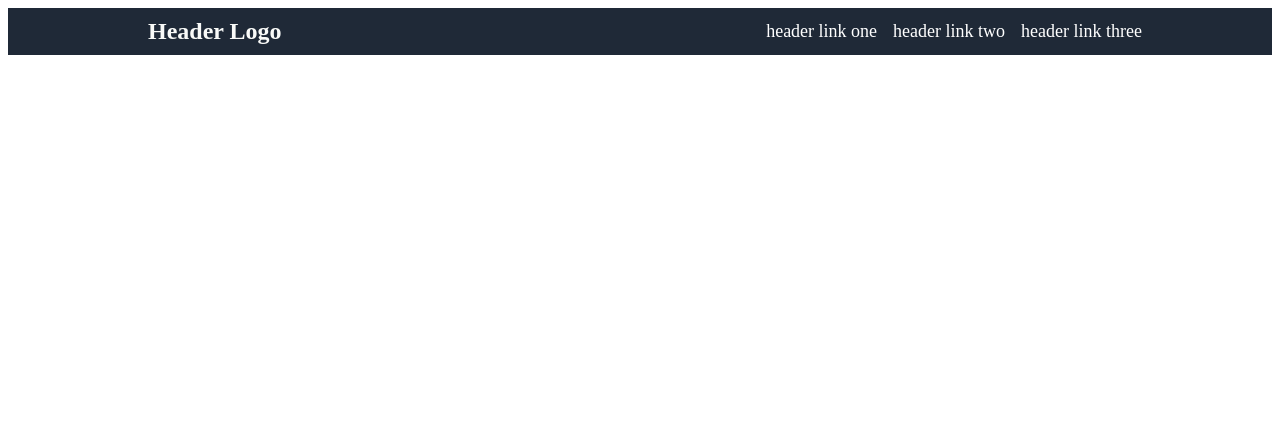
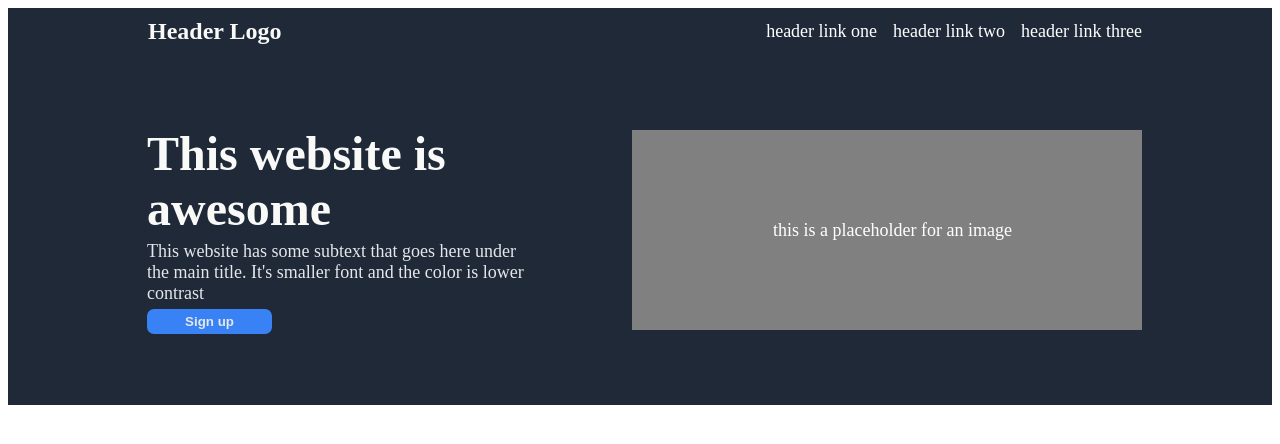
Before and after one commit to GabrielVRS/odin-landing-page, a plain HTML site: page index.html in a window 1280 px wide. Drawn offline with Linux system fonts and the light colour scheme.

Commit message:
Display body of text below Header

```diff
--- a/index.html
+++ b/index.html
@@ -8,6 +8,7 @@
     <title>Landing Page</title>
 </head>
 <body>
+    <!--Header finalizado-->
     <div class="header">
         <div class="header-left">
             <div class="logo">Header Logo</div>
@@ -18,5 +19,16 @@
             <div class="header-item">header link three</div>
         </div>
     </div>
+    <!--Corpo de texto do site finalizado-->
+    <div class="body">
+        <div class="body-left">
+            <div class="body-title">This website is awesome</div>
+            <div class="body-content">This website has some subtext that goes here under the main title. It's smaller font and the color is lower contrast</div>
+            <button class="sign-up">Sign up</button>
+        </div>
+        <div class="body-right">
+            <div class="placeholder">this is a placeholder for an image</div>
+        </div>
+    </div>
 </body>
 </html>
--- a/style.css
+++ b/style.css
@@ -1,24 +1,73 @@
 .header {
     display: flex;
     justify-content: space-between;
-    padding-left: 130px;
-    padding-right: 130px;
     background-color: #1F2937;
+    padding: 0 130px;
 }
 
 .header-left {
     display: flex;
+    align-items: center;
+    color: #F9FAF8;
+    font-size: 24px;
+    font-weight: 600;
     padding: 10px;
-    align-items: center;
-    font-size: 24px;
-    color: #F9FAF8;
-    font-weight: 600;
 }
 
 .header-right {
     display: flex;
     align-items: center;
+    color: white;
+    font-size: 18px;
     gap: 16px;
+}
+
+.body {
+    display: flex;
+    align-items: center;
+    background: #1F2937;
+    height: 250px;
+    padding: 50px 130px;
+}
+
+.body-left {
+    max-width: 50%;
+    margin-left: 9px;
+}
+
+.body-title {
+    font-weight: bolder;
+    color: #F9FAF8;
+    font-size: 48px;
+}
+
+.body-content {
+    display: flex;
+    color: #E5E7EB;
     font-size: 18px;
+    padding: 5px 0;
+}
+
+.sign-up {
+    display: block;
+    background-color: #3882F6;
+    color: #E5E7EB;
+    font-weight: 600;
+    width: 125px;
+    padding: 5px 20px;
+    border: 2px;
+    border-radius: 7px;
+}
+
+.placeholder {
+    display: flex;
+    justify-content: end;
+    align-items: center;
+    background-color: gray;
     color: white;
+    font-size: 18px;
+    width: 250px;
+    height: 200px;
+    margin-left: 100px;
+    padding: 0 130px;
 }
```
